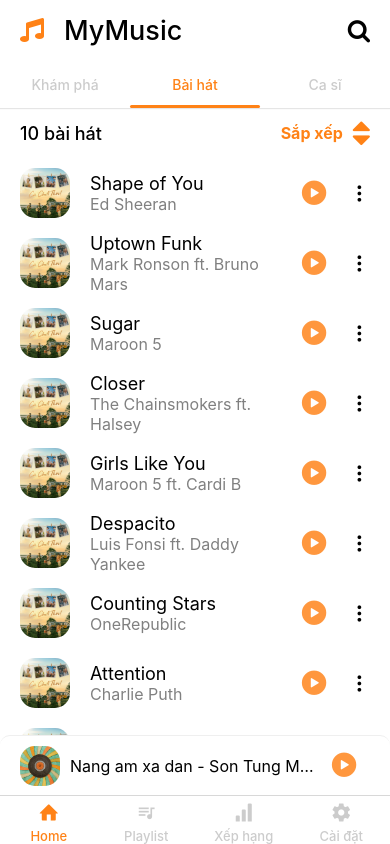
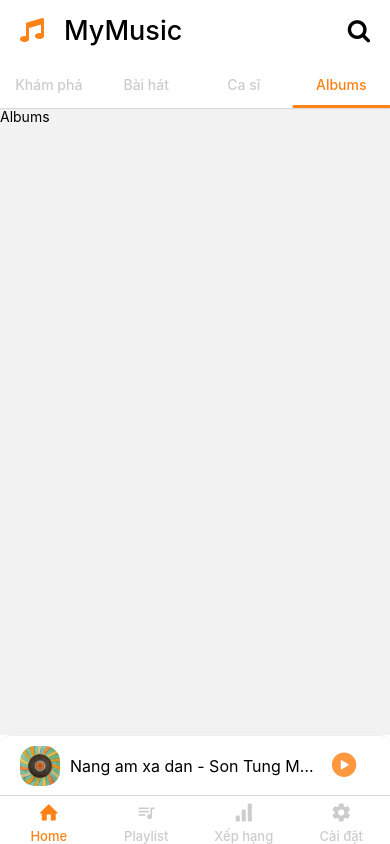
Before and after one commit to npk7264/Online-music-player, a React Native app: screen /Albums in a window 390 px wide. Built offline with nearby package versions, Linux system fonts and the light colour scheme.

Commit message:
creact Albums component

```diff
--- /dev/null
+++ b/src/components/Albums.js
@@ -0,0 +1,14 @@
+import { StyleSheet, Text, View } from 'react-native'
+import React from 'react'
+
+const Albums = () => {
+    return (
+        <View>
+            <Text>Albums</Text>
+        </View>
+    )
+}
+
+export default Albums
+
+const styles = StyleSheet.create({})
--- a/src/components/TopMenu.js
+++ b/src/components/TopMenu.js
@@ -7,7 +7,7 @@ import Artist from "../screens/Artist";
 import SearchBar from "./SearchBar";
 import MiniPlayer from "./MiniPlayer";
 import Suggested from "./Suggested";
-
+import Albums from "./Albums";
 import { createMaterialTopTabNavigator } from "@react-navigation/material-top-tabs";
 const Tab = createMaterialTopTabNavigator();
 
@@ -31,6 +31,7 @@ const TopMenu = () => {
         <Tab.Screen name="Khám phá" component={Suggested} />
         <Tab.Screen name="Bài hát" component={Song} />
         <Tab.Screen name="Ca sĩ" component={Artist} />
+        <Tab.Screen name="Albums" component={Albums} />
       </Tab.Navigator>
 
       <MiniPlayer />
```
